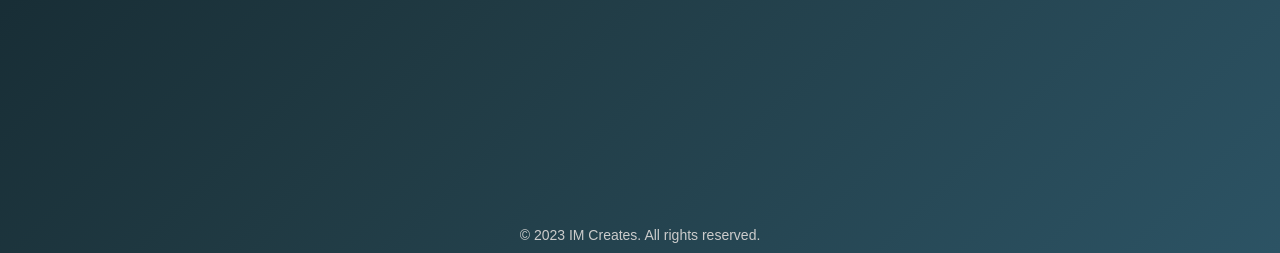
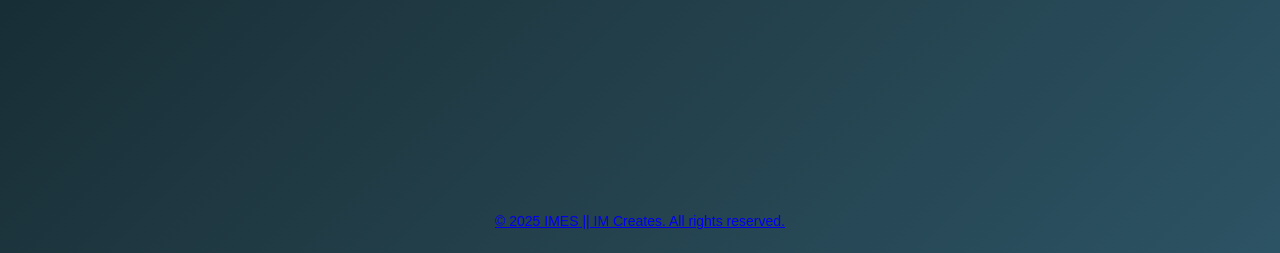
Before and after one commit to imes435/EX.IMES, a plain HTML site: page index.html in a window 1280 px wide. Shown: the part 547-800 px from the top of the page. Drawn offline with Linux system fonts and the light colour scheme.

Commit message:
Update index.html

```diff
--- a/index.html
+++ b/index.html
@@ -73,7 +73,7 @@
   </div>
 
   <footer>
-    © 2023 IM Creates. All rights reserved.
+    <p><a href="https://imes435.github.io/imes.new/" tabindex="1">© 2025 IMES || IM Creates. All rights reserved.</a></p>
   </footer>
 
   <!-- Background music -->
```
